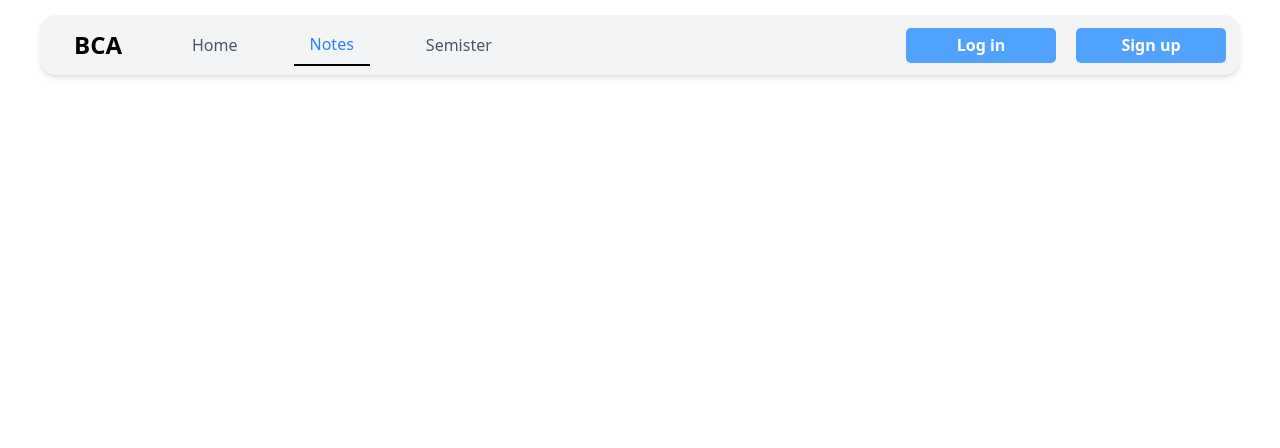
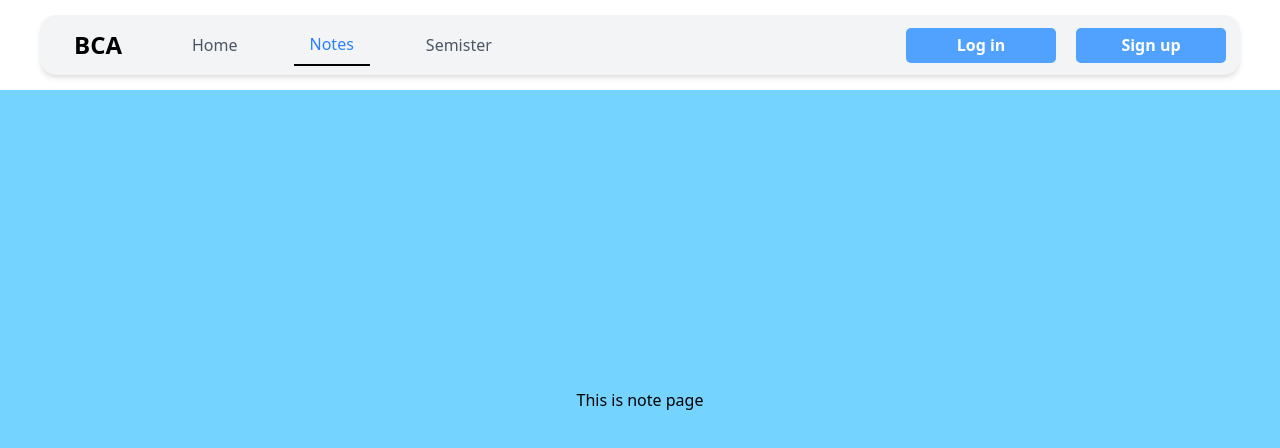
Before and after one commit to SharwanKunwar/BCA-Aspirant-Hub-0.1, a React (Vite) app in the folder BCA-Aspirant-Hub/: page /notes in a window 1280 px wide. Shown: the top 448 px of the page. Built offline with nearby package versions, Linux system fonts and the light colour scheme.

Commit message:
updated notes, semister

```diff
--- a/BCA-Aspirant-Hub/src/Home/Notes.jsx
+++ b/BCA-Aspirant-Hub/src/Home/Notes.jsx
@@ -2,8 +2,8 @@
 
 function Notes() {
   return (
-    <div>
-      this is note page
+    <div className='flex justify-center items-center w-screen h-screen bg-sky-300'>
+      This is note page
     </div>
   )
 }
--- a/BCA-Aspirant-Hub/src/Home/Semister.jsx
+++ b/BCA-Aspirant-Hub/src/Home/Semister.jsx
@@ -2,8 +2,8 @@
 
 function Semister() {
   return (
-    <div>
-      this is semister page
+    <div className='flex justify-center items-center bg-sky-300 w-screen h-screen'>
+      This is semister page
     </div>
   )
 }
```
